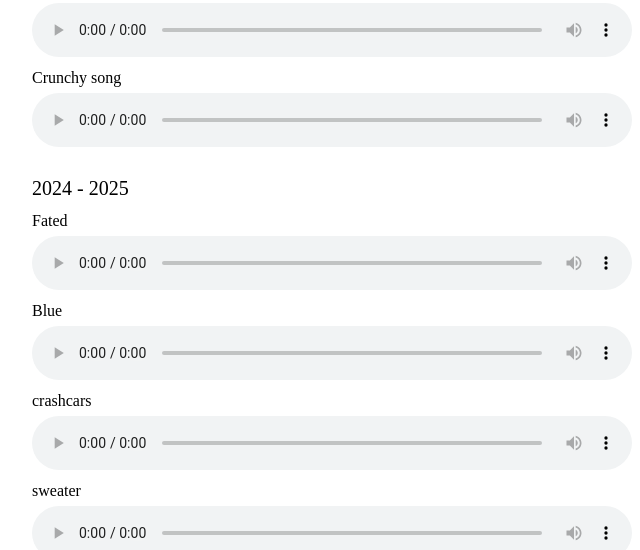
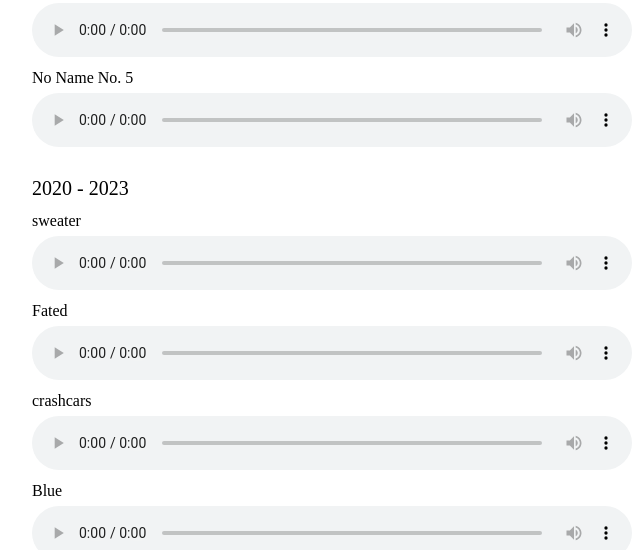
Before and after one commit to rh5016/rithu-demos, a plain HTML site: page index.html in a window 1280 px wide. Shown: the part 157-707 px from the top of the page, 308-948 px from the left. Drawn offline with Linux system fonts and the light colour scheme.

Commit message:
Update song titles and audio sources in index.html

```diff
--- a/index.html
+++ b/index.html
@@ -74,22 +74,22 @@
       <source src="Paris_Varispeed_neg3_413.mp3" type="audio/mpeg">
     </audio>
 
-    <p>Crunchy song</p>
+    <p>No Name No. 5</p>
     <audio controls>
       <source src="CrunchySong.mp3" type="audio/mpeg">
     </audio>
 
 
-    <h2>2024 - 2025</h2>
+    <h2>2020 - 2023</h2>
+
+    <p>sweater</p>
+    <audio controls>
+      <source src="Sweater.mp3" type="audio/mpeg">
+    </audio>
 
     <p>Fated</p>
     <audio controls>
       <source src="fated.mp3" type="audio/mpeg">
-    </audio>
-
-    <p>Blue</p>
-    <audio controls>
-      <source src="05_22.mp3" type="audio/mpeg">
     </audio>
 
     <p>crashcars</p>
@@ -97,9 +97,9 @@
       <source src="Crashcars.mp3" type="audio/mpeg">
     </audio>
 
-    <p>sweater</p>
+    <p>Blue</p>
     <audio controls>
-      <source src="Sweater.mp3" type="audio/mpeg">
+      <source src="05_22.mp3" type="audio/mpeg">
     </audio>
 
     <p>the Smiths</p>
```
